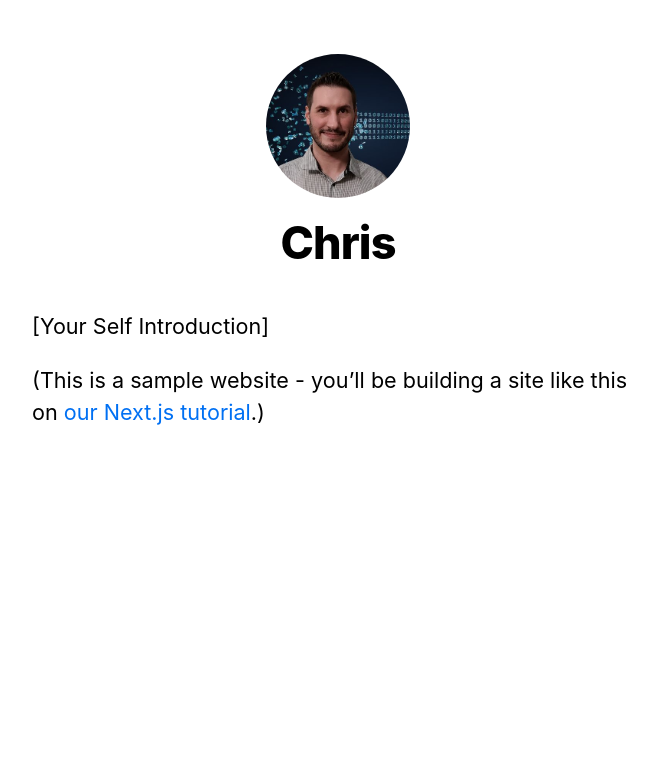
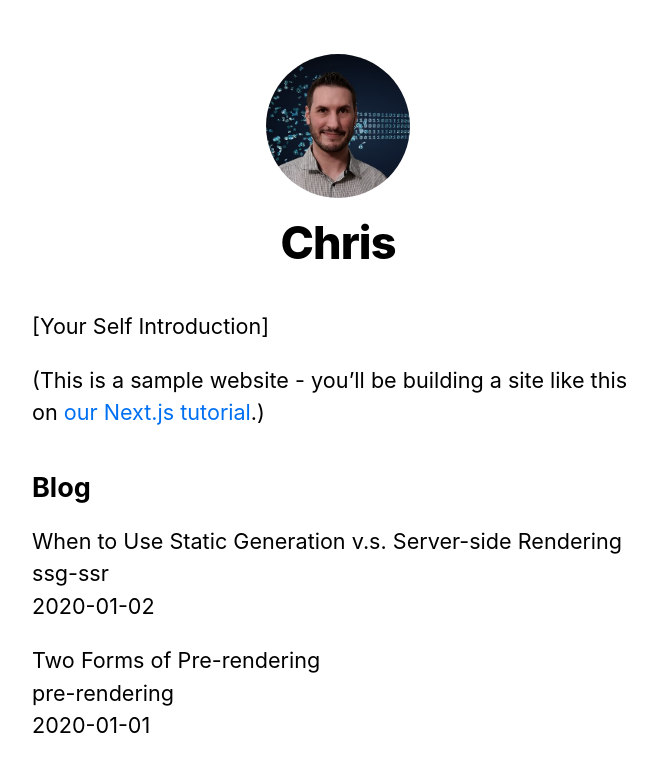
Before and after one commit to chrosslaw/nextjs.blog, a Next.js app: page / in a window 1280 px wide. Shown: the top 772 px of the page, without its empty margins (302-959 px from the left). Built offline with nearby package versions, Linux system fonts and the light colour scheme.

Commit message:
finished pre-rendering and data fetching

```diff
--- /dev/null
+++ b/lib/posts.js
@@ -0,0 +1,35 @@
+import fs from "fs";
+import path from "path";
+import matter from "gray-matter";
+
+const postsDirectory = path.join(process.cwd(), "posts");
+
+export function getSortedPostsData() {
+  // Get file names under /posts
+  const fileNames = fs.readdirSync(postsDirectory);
+  const allPostsData = fileNames.map((fileName) => {
+    // Remove ".md" from file name to get id
+    const id = fileName.replace(/\.md$/, "");
+
+    // Read markdown file as string
+    const fullPath = path.join(postsDirectory, fileName);
+    const fileContents = fs.readFileSync(fullPath, "utf8");
+
+    // Use gray-matter to parse the post metadata section
+    const matterResult = matter(fileContents);
+
+    // Combine the data with the id
+    return {
+      id,
+      ...matterResult.data,
+    };
+  });
+  // Sort posts by date
+  return allPostsData.sort((a, b) => {
+    if (a.date < b.date) {
+      return 1;
+    } else {
+      return -1;
+    }
+  });
+}
--- a/package.json
+++ b/package.json
@@ -6,9 +6,11 @@
     "start": "next start"
   },
   "dependencies": {
+    "gray-matter": "^4.0.3",
     "next": "latest",
     "react": "18.2.0",
-    "react-dom": "18.2.0"
+    "react-dom": "18.2.0",
+    "swr": "^2.1.2"
   },
   "devDependencies": {
     "autoprefixer": "^10.4.14",
--- a/pages/index.js
+++ b/pages/index.js
@@ -1,8 +1,18 @@
 import Head from "next/head";
 import Layout, { siteTitle } from "../components/layout";
 import utilStyles from "../styles/utils.module.css";
+import { getSortedPostsData } from "../lib/posts";
 
-export default function Home() {
+export async function getStaticProps() {
+  const allPostsData = getSortedPostsData();
+  return {
+    props: {
+      allPostsData,
+    },
+  };
+}
+
+export default function Home({ allPostsData }) {
   return (
     <Layout home>
       <Head>
@@ -15,6 +25,20 @@
           <a href="https://nextjs.org/learn">our Next.js tutorial</a>.)
         </p>
       </section>
+      <section className={`${utilStyles.headingMd} ${utilStyles.padding1px}`}>
+        <h2 className={utilStyles.headingLg}>Blog</h2>
+        <ul className={utilStyles.list}>
+          {allPostsData.map(({ id, date, title }) => (
+            <li className={utilStyles.listItem} key={id}>
+              {title}
+              <br />
+              {id}
+              <br />
+              {date}
+            </li>
+          ))}
+        </ul>
+      </section>
     </Layout>
   );
 }
--- /dev/null
+++ b/posts/pre-rendering.md
@@ -0,0 +1,11 @@
+---
+title: "Two Forms of Pre-rendering"
+date: "2020-01-01"
+---
+
+Next.js has two forms of pre-rendering: **Static Generation** and **Server-side Rendering**. The difference is in **when** it generates the HTML for a page.
+
+- **Static Generation** is the pre-rendering method that generates the HTML at **build time**. The pre-rendered HTML is then _reused_ on each request.
+- **Server-side Rendering** is the pre-rendering method that generates the HTML on **each request**.
+
+Importantly, Next.js lets you **choose** which pre-rendering form to use for each page. You can create a "hybrid" Next.js app by using Static Generation for most pages and using Server-side Rendering for others.
--- /dev/null
+++ b/posts/ssg-ssr.md
@@ -0,0 +1,19 @@
+---
+title: "When to Use Static Generation v.s. Server-side Rendering"
+date: "2020-01-02"
+---
+
+We recommend using **Static Generation** (with and without data) whenever possible because your page can be built once and served by CDN, which makes it much faster than having a server render the page on every request.
+
+You can use Static Generation for many types of pages, including:
+
+- Marketing pages
+- Blog posts
+- E-commerce product listings
+- Help and documentation
+
+You should ask yourself: "Can I pre-render this page **ahead** of a user's request?" If the answer is yes, then you should choose Static Generation.
+
+On the other hand, Static Generation is **not** a good idea if you cannot pre-render a page ahead of a user's request. Maybe your page shows frequently updated data, and the page content changes on every request.
+
+In that case, you can use **Server-Side Rendering**. It will be slower, but the pre-rendered page will always be up-to-date. Or you can skip pre-rendering and use client-side JavaScript to populate data.
```
Also changed, not shown: 2 other files (tests, documents, lock files or other folders).
